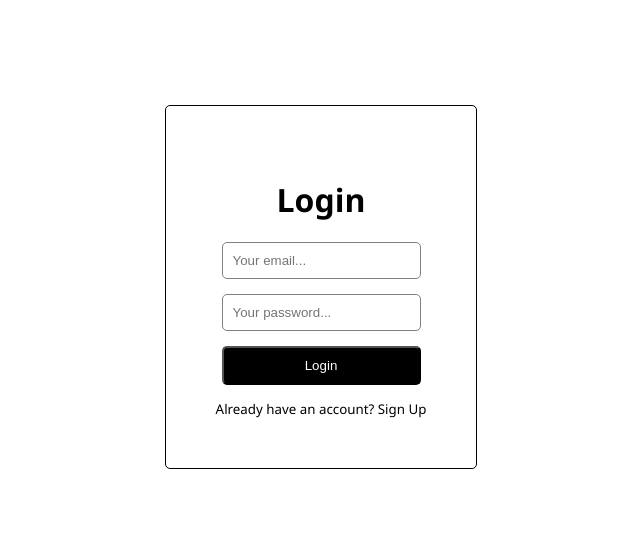
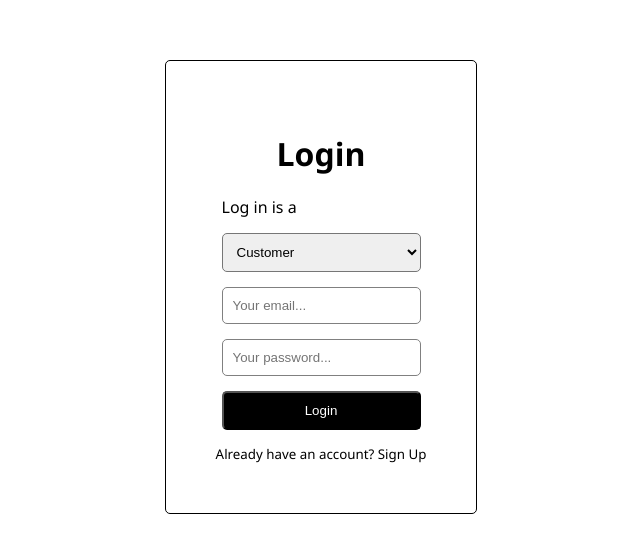
Before and after one commit to UTSCCSCC01/finalprojects22-the-big-result, a React (Create React App) app in the folder frontend/: page /login in a window 1280 px wide. Shown: the part 121-674 px from the top of the page, without its empty margins (319-959 px from the left). Built offline with nearby package versions, Linux system fonts and the light colour scheme.

Commit message:
THEB-2 add routing for login page, allow 2 types of login

```diff
--- a/frontend/src/App.css
+++ b/frontend/src/App.css
@@ -1,12 +1,7 @@
-.App {
+#root {
   text-align: center;
   display: flex;
   flex-direction: column;
   min-height: 100vh;
   font-family: "Segoe UI", Tahoma, Geneva, Verdana, sans-serif;
 }
-
-.App-logo {
-  height: 40vmin;
-  pointer-events: none;
-}
--- a/frontend/src/App.jsx
+++ b/frontend/src/App.jsx
@@ -1,5 +1,4 @@
-import React from "react";
-import { BrowserRouter } from "react-router-dom";
+import { BrowserRouter, Route, Routes } from "react-router-dom";
 import "./App.css";
 import Login from "./components/Login/Login";
 
@@ -7,9 +6,9 @@ function App() {
   return (
     // BrowserRouter: keep your UI in sync with the URL
     <BrowserRouter>
-      <div className="App">
-        <Login />
-      </div>
+      <Routes>
+        <Route path="/login" element={<Login />} />
+      </Routes>
     </BrowserRouter>
   );
 }
--- a/frontend/src/components/Login/Login.css
+++ b/frontend/src/components/Login/Login.css
@@ -30,6 +30,11 @@
   border: 1px solid grey;
 }
 
+#login-form label {
+  padding: 0;
+  text-align: left;
+}
+
 #login-form button {
   background-color: black;
   color: white;
--- a/frontend/src/components/Login/Login.jsx
+++ b/frontend/src/components/Login/Login.jsx
@@ -4,12 +4,14 @@ import "./Login.css";
 
 function Login(props) {
   const [loginForm, setLoginForm] = useState({ email: "", password: "" });
+  const [type, setType] = useState("");
 
   const handleSubmit = (e) => {
     e.preventDefault();
     axios({
       method: "POST",
-      url: "http://localhost:5000/token",
+      //TODO: Create 2 different endpoints for the login in the backend
+      url: `http://localhost:5000/token/${type}`,
       data: {
         email: loginForm.email,
         password: loginForm.password,
@@ -40,6 +42,17 @@ function Login(props) {
       <div className="container">
         <h1>Login</h1>
         <form id="login-form" onSubmit={handleSubmit}>
+          <label for="type">Log in is a</label>
+          <select
+            name="type"
+            required
+            onChange={(e) => setType(e.target.value)}
+          >
+            <option selected="selected" value="customer">
+              Customer
+            </option>
+            <option value="provider">Service Provider</option>
+          </select>
           <input
             onChange={handleChange}
             placeholder="Your email..."
```
Also changed, not shown: frontend/src/components/Logout/Logout.jsx (deleted, +0 -20 lines), frontend/src/components/Logout/Logout.css (deleted).
